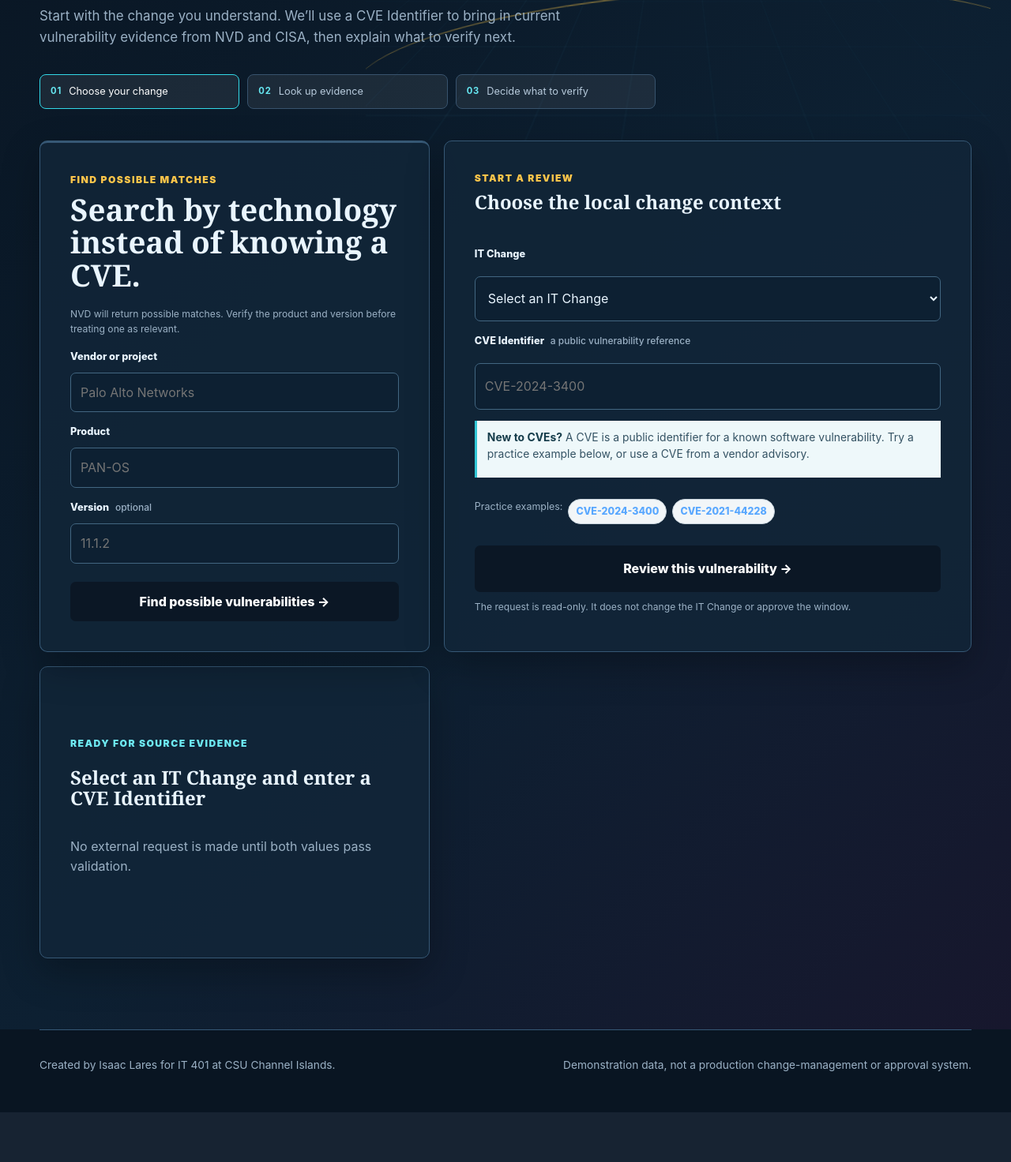
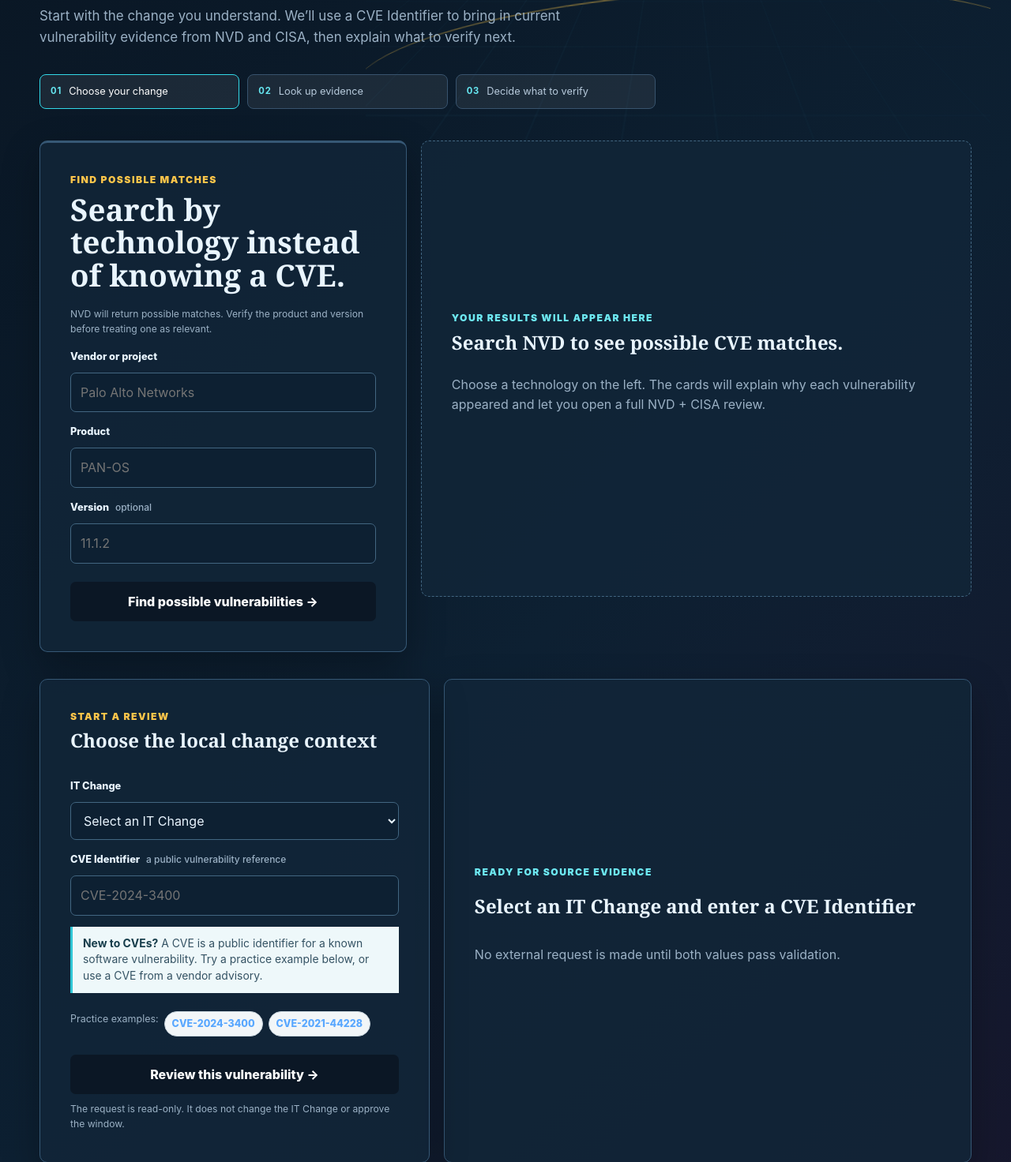
Before and after one commit to light-piece/isaaclares-it401-final-project-example, a Flask app: page /intelligence in a window 1280 px wide. Shown: the part 461-1933 px from the top of the page at 79% size. Before the commit the page ends 1870 px from the top, so only its background shows below. Run offline with Flask 3, Linux system fonts and the light colour scheme.

Commit message:
feat: show CVE discovery beside search

```diff
--- a/static/style.css
+++ b/static/style.css
@@ -696,6 +696,13 @@ footer p { margin: 0; }
 .form-footnote { color: var(--muted); font-size: .76rem; margin: 0; }
 .discovery-form { border-top: 3px solid #58a7ff; }
 .discovery-form h2 { font-size: clamp(1.7rem, 3vw, 2.4rem); }
+.discovery-workspace { align-items: stretch; display: grid; gap: 18px; grid-template-columns: minmax(300px, .8fr) minmax(0, 1.2fr); padding: 0 0 34px; }
+.discovery-side { min-width: 0; padding: clamp(25px, 4vw, 38px); }
+.discovery-side .results-heading { align-items: start; margin: 0 0 18px; }
+.discovery-side .results-heading h2 { font-size: clamp(1.5rem, 3vw, 2.2rem); }
+.discovery-placeholder { align-content: center; background: rgba(18,38,57,.86); border: 1px dashed #426681; border-radius: 10px; color: var(--muted); display: grid; min-height: 100%; padding: clamp(25px, 4vw, 38px); }
+.discovery-placeholder h2 { color: var(--ink); font-family: Georgia, "Times New Roman", serif; line-height: 1.1; margin: 8px 0 12px; }
+.discovery-placeholder .eyebrow { color: #6de8f1; }
 .discovery-results { padding: 0 0 70px; position: relative; }
 .discovery-grid { display: grid; gap: 16px; grid-template-columns: repeat(2, minmax(0, 1fr)); }
 .discovery-card { background: rgba(18,38,57,.9); border: 1px solid #365875; border-top: 3px solid #58a7ff; border-radius: 10px; box-shadow: var(--shadow); padding: 24px; }
@@ -720,6 +727,7 @@ footer p { margin: 0; }
     .cyber-highway { left: 0; opacity: .22; }
     .evidence-ledger::before, .evidence-card::before { display: none; }
     .discovery-grid { grid-template-columns: 1fr; }
+    .discovery-workspace { grid-template-columns: 1fr; }
 }
 @media (prefers-reduced-motion: reduce) {
     .cyber-highway i { animation: none; }
--- a/templates/external_intelligence.html
+++ b/templates/external_intelligence.html
@@ -14,9 +14,9 @@
     </div>
 </header>
 
-<section class="intelligence-workspace" aria-labelledby="review-form-title">
+<section class="discovery-workspace" aria-labelledby="discovery-form-title">
     <form class="intelligence-form discovery-form" action="{{ url_for('discover_vulnerabilities') }}" method="get">
-        <div><p class="eyebrow">Find possible matches</p><h2>Search by technology instead of knowing a CVE.</h2><p class="form-footnote">NVD will return possible matches. Verify the product and version before treating one as relevant.</p></div>
+        <div><p class="eyebrow">Find possible matches</p><h2 id="discovery-form-title">Search by technology instead of knowing a CVE.</h2><p class="form-footnote">NVD will return possible matches. Verify the product and version before treating one as relevant.</p></div>
         <input type="hidden" name="change_ticket" value="{{ selected_change.change_ticket if selected_change else '' }}">
         <label for="vendor">Vendor or project</label><input id="vendor" name="vendor" value="{{ vendor|default('') }}" placeholder="Palo Alto Networks" required>
         <label for="product">Product</label><input id="product" name="product" value="{{ product|default('') }}" placeholder="PAN-OS" required>
@@ -24,6 +24,15 @@
         <button type="submit">Find possible vulnerabilities <span aria-hidden="true">→</span></button>
         {% if discovery_error %}<p class="source-pending" role="alert">{{ discovery_error }}</p>{% endif %}
     </form>
+    <aside class="discovery-results discovery-side" aria-live="polite">
+        {% if discovery_results is defined %}
+        <div class="results-heading"><div><p class="eyebrow">NVD API results</p><h2 id="discovery-title">Possible matches for {{ discovery_terms }}</h2></div><p>{{ discovery_results|length }} result{% if discovery_results|length != 1 %}s{% endif %}</p></div>
+        {% if discovery_results %}<div class="discovery-grid">{% for result in discovery_results %}<article class="discovery-card"><div class="card-topline"><span class="risk-badge">{{ result.cvss_severity }} · {{ result.cvss_score }}</span><span>{{ result.published }}</span></div><h3>{{ result.cve_id }}</h3><p>{{ result.description }}</p><p class="why-match"><strong>Why this appeared:</strong> NVD matched <strong>{{ discovery_terms }}</strong>. Verify the exact product and version.</p><a class="button" href="{{ url_for('external_intelligence_review', change_ticket=selected_change.change_ticket, cve=result.cve_id) }}">Review evidence →</a></article>{% endfor %}</div>{% else %}<div class="empty-state"><h3>No matching records found.</h3><p>Try a broader product name, remove the version, or use the manual lookup below.</p></div>{% endif %}
+        {% else %}<div class="discovery-placeholder"><p class="eyebrow">Your results will appear here</p><h2>Search NVD to see possible CVE matches.</h2><p>Choose a technology on the left. The cards will explain why each vulnerability appeared and let you open a full NVD + CISA review.</p></div>{% endif %}
+    </aside>
+</section>
+
+<section class="intelligence-workspace" aria-labelledby="review-form-title">
     <form class="intelligence-form" action="{{ url_for('external_intelligence_review') }}" method="get">
         <div>
             <p class="eyebrow">Start a review</p>
@@ -75,13 +84,6 @@
     </aside>
     {% endif %}
 </section>
-
-{% if discovery_results is defined %}
-<section class="discovery-results" aria-labelledby="discovery-title">
-    <div class="results-heading"><div><p class="eyebrow">NVD API results</p><h2 id="discovery-title">Possible matches for {{ discovery_terms }}</h2></div><p>{{ discovery_results|length }} result{% if discovery_results|length != 1 %}s{% endif %}</p></div>
-    {% if discovery_results %}<div class="discovery-grid">{% for result in discovery_results %}<article class="discovery-card"><div class="card-topline"><span class="risk-badge">{{ result.cvss_severity }} · {{ result.cvss_score }}</span><span>{{ result.published }}</span></div><h3>{{ result.cve_id }}</h3><p>{{ result.description }}</p><p class="why-match"><strong>Why this appeared:</strong> NVD matched the search terms <strong>{{ discovery_terms }}</strong>. Verify the exact product and version.</p><a class="button" href="{{ url_for('external_intelligence_review', change_ticket=selected_change.change_ticket, cve=result.cve_id) }}">Review evidence →</a></article>{% endfor %}</div>{% else %}<div class="empty-state"><h3>No matching vulnerability records found.</h3><p>Try a broader product name, remove the version, or use the manual CVE lookup above.</p></div>{% endif %}
-</section>
-{% endif %}
 
 {% if evidence %}
 <section class="guided-review evidence-ledger" aria-labelledby="guided-review-title">
```
